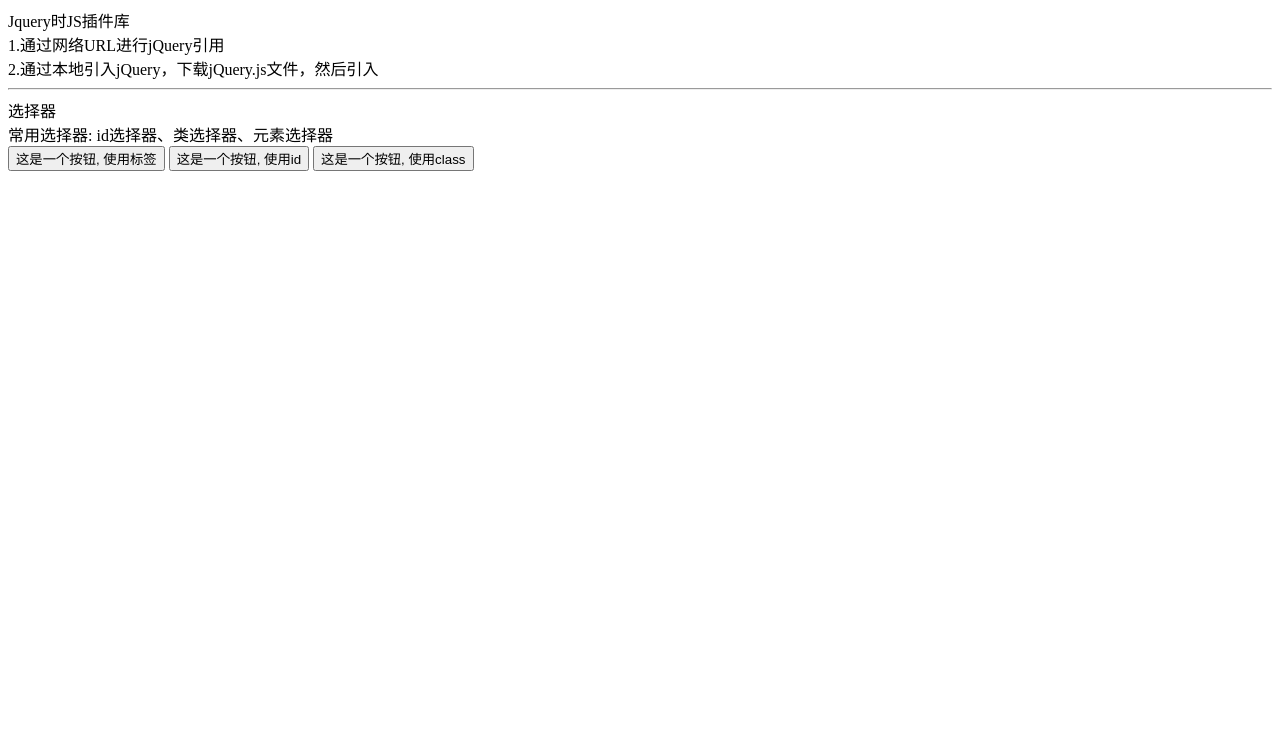
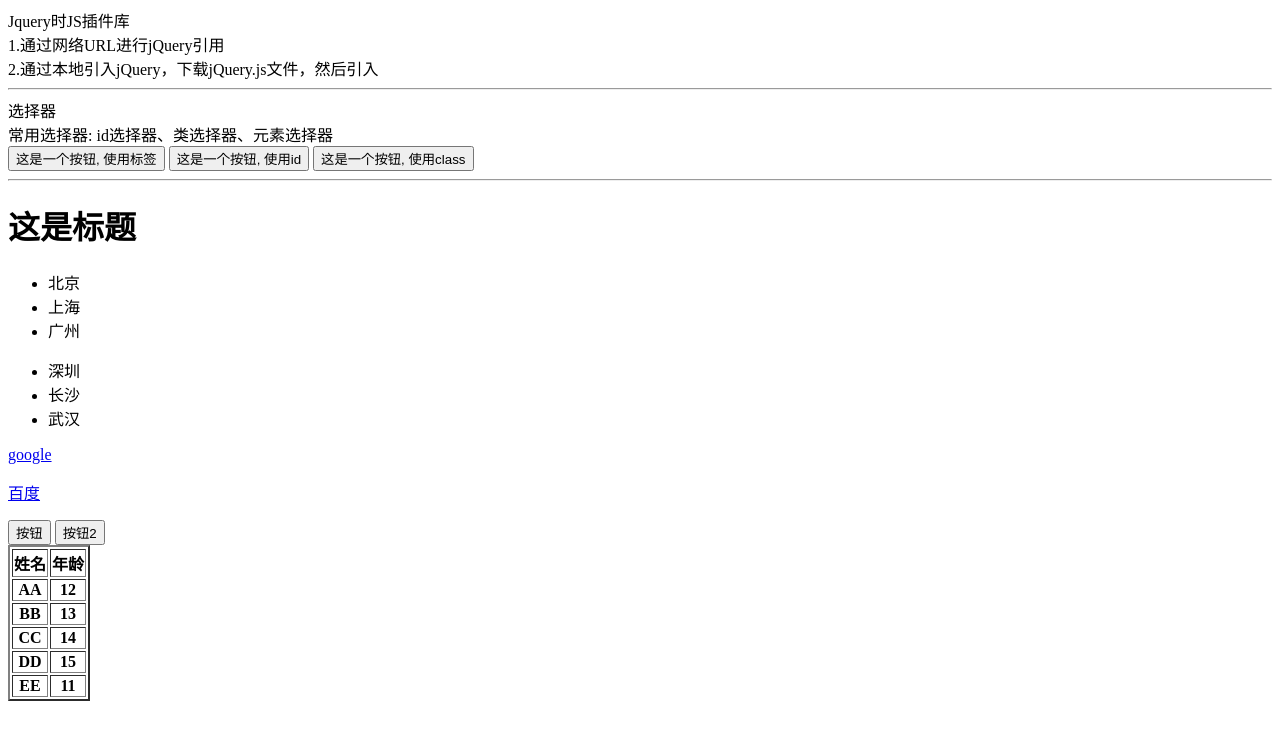
Before and after one commit to xiaokeb/front_end_Code, a plain HTML site: page JavaScript_Demo/Jquery.html in a window 1280 px wide. Drawn offline with nearby package versions, Linux system fonts and the light colour scheme.

Commit message:
add content

```diff
--- a/JavaScript_Demo/Jquery.html
+++ b/JavaScript_Demo/Jquery.html
@@ -17,18 +17,74 @@
         <button>这是一个按钮, 使用标签</button>
         <button id="b1">这是一个按钮, 使用id</button>
         <button class="bt1">这是一个按钮, 使用class</button>
+
+        <hr>
+        <!--通过Jquery隐藏元素-->
+        <h1>这是标题</h1>
+        <p>
+            <ul>
+                <li>北京</li>
+                <li>上海</li>
+                <li>广州</li>
+            </ul>
+        </p>
+        <p class="p1">
+            <ul>
+                <li>深圳</li>
+                <li>长沙</li>
+                <li>武汉</li>
+            </ul>
+        </p>
+        <p><a href="www.google.com" target="_blank">google</a></p>
+        <p><a href="www.baidu.com" target="_blank">百度</a></p>
+        <button>按钮</button>
+        <input type="button" value="按钮2">
+
+        <!--通过Jquery改变CSS样式-->
+        <table border="2">
+            <tr><th>姓名</th> <th>年龄</th></tr>
+            <tr><th>AA</th> <th>12</th></tr>
+            <tr><th>BB</th> <th>13</th></tr>
+            <tr><th>CC</th> <th>14</th></tr>
+            <tr><th>DD</th> <th>15</th></tr>
+            <tr><th>EE</th> <th>11</th></tr>
+        </table>
+
+        <!-- 滚动条事件 -->
+        <!-- 动画 -->
+
     </body>
     <script type="text/javascript">
-        $("button").click(function () {
-            alert("这是通过标签名寻找元素");
-        });
+        // $("button").click(function () {
+        //     alert("这是通过标签名寻找元素");
+        // });
 
-        $("#b1").click(function () {
-            alert("这是通过id寻找元素");
-        });
+        // $("#b1").click(function () {
+        //     alert("这是通过id寻找元素");
+        // });
 
-        $(".bt1").click(function () {
-            alert("这是通过class寻找元素");
-        });
+        // $(".bt1").click(function () {
+        //     alert("这是通过class寻找元素");
+        // });
+
+        // ready 函数：在整个文档加载完成后触发
+        // $(document).ready(function (){
+        //     $('button').click(function (){
+        //         $('*').hide(1000);
+        //     });
+        // });
+
+        // $(document).ready(function (){
+        //     $('input').click(function () {
+        //         alert('点击了按钮2')
+        //     });
+        // });
+
+        // $(document).ready(function () {
+        //     // 让表格偶数位置变色
+        //     $('tr:odd').css('background-color', 'red');
+        // })
+
+
     </script>
 </html>
```
